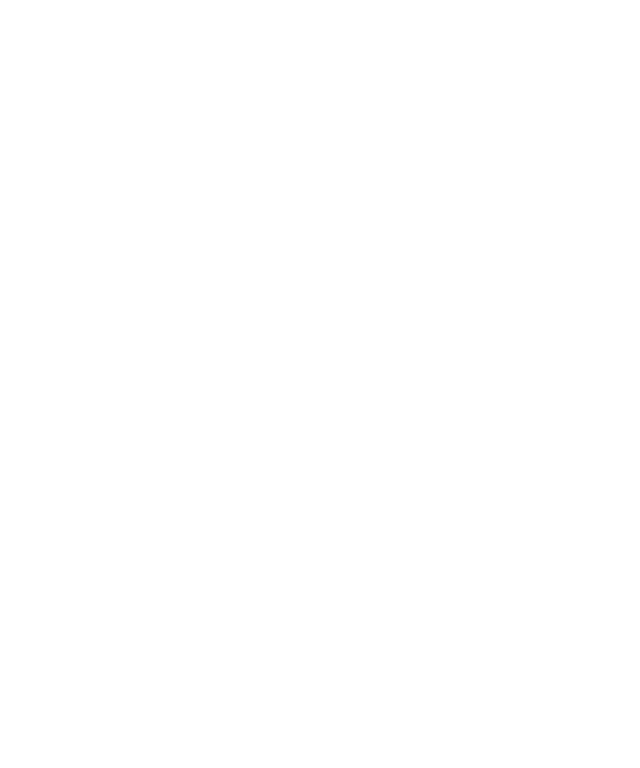
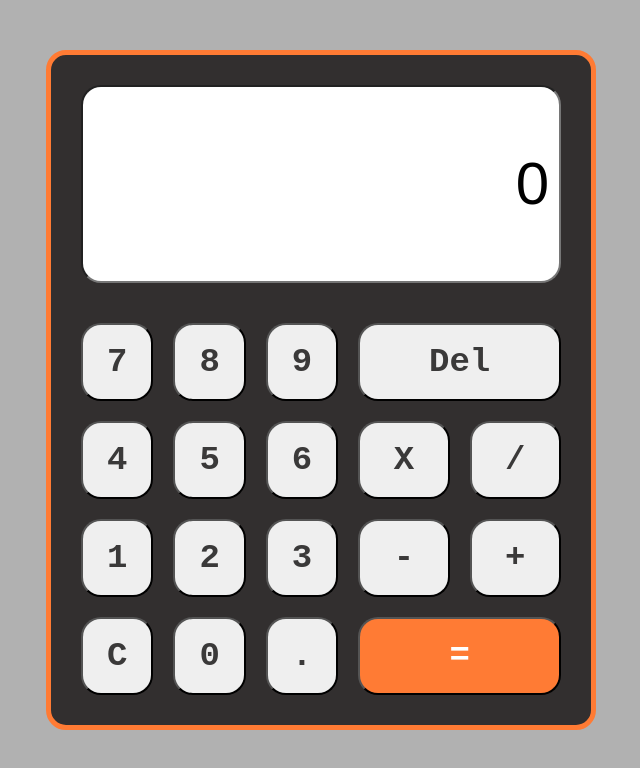
Before and after one commit to QdMe/Calculator, a plain HTML site: page index.html in a window 1280 px wide. Shown: the whole page, without its empty margins (319-959 px from the left). Drawn offline with Linux system fonts and the light colour scheme.

Commit message:
Create UI for the calculator

```diff
--- a/index.html
+++ b/index.html
@@ -7,5 +7,31 @@
     <link rel="stylesheet" href="style.css" />
     <script src="script.js" defer></script>
   </head>
-  <body></body>
+  <body>
+    <main>
+      <input type="text" id="display" value="0" dir="rtl" />
+      <section class="buttons">
+        <div class="digits">
+          <div class="row">
+            <button>7</button><button>8</button><button>9</button>
+          </div>
+          <div class="row">
+            <button>4</button><button>5</button><button>6</button>
+          </div>
+          <div class="row">
+            <button>1</button><button>2</button><button>3</button>
+          </div>
+          <div class="row">
+            <button class="c">C</button><button>0</button><button>.</button>
+          </div>
+        </div>
+        <div class="operators">
+          <div class="row"><button class="del">Del</button></div>
+          <div class="row"><button>X</button><button>/</button></div>
+          <div class="row"><button>-</button><button>+</button></div>
+          <div class="row"><button class="equality">=</button></div>
+        </div>
+      </section>
+    </main>
+  </body>
 </html>
--- a/script.js
+++ b/script.js
@@ -0,0 +1,29 @@
+let num1 = 0;
+let num2 = 0;
+let operator;
+function add(a, b) {
+  return a + b;
+}
+function subtract(a, b) {
+  return a - b;
+}
+function multiply(a, b) {
+  return a * b;
+}
+function divide(a, b) {
+  return (a / b).toFixed(3);
+}
+function operate(operator, num1, num2) {
+  switch (operator) {
+    case "+":
+      return add(num1, num2);
+    case "-":
+      return subtract(num1, num2);
+    case "*":
+      return multiply(num1, num2);
+    case "/":
+      return divide(num1, num2);
+    default:
+      "sike, that's the wrong number!";
+  }
+}
--- a/style.css
+++ b/style.css
@@ -0,0 +1,73 @@
+* {
+  /* padding: 5px;
+  margin: 5px; */
+  box-sizing: border-box;
+  /* border: 1px solid red; */
+}
+html {
+  display: flex;
+  justify-content: center;
+  align-items: center;
+}
+body {
+  background-color: #b1b1b1;
+  margin-top: 50px;
+}
+main {
+  border: 5px solid #ff7b34;
+  background-color: #322f2f;
+  width: 550px;
+  height: 85vh;
+  display: flex;
+  flex-direction: column;
+  padding: 20px;
+  border-radius: 20px;
+}
+main > * {
+  flex-grow: 1;
+}
+#display {
+  font-size: 60px;
+  margin: 10px;
+  border-radius: 4px;
+  border-radius: 20px;
+  padding: 10px;
+}
+.buttons {
+  display: flex;
+  margin-top: 20px;
+}
+.buttons > * {
+  flex-grow: 1;
+}
+button {
+  padding: 5px;
+  margin: 5px;
+  border-radius: 20px;
+  font-size: 34px;
+  font-weight: bold;
+  font-family: monospace;
+  color: #3a3939;
+}
+.digits {
+  display: flex;
+  flex-direction: column;
+}
+.operators {
+  display: flex;
+  flex-direction: column;
+}
+.row {
+  display: flex;
+  justify-content: center;
+  align-items: stretch;
+  flex-grow: 1;
+}
+.row > * {
+  flex-grow: 1;
+  margin: 10px;
+}
+.equality {
+  background-color: #ff7b34;
+  color: white;
+}
```
